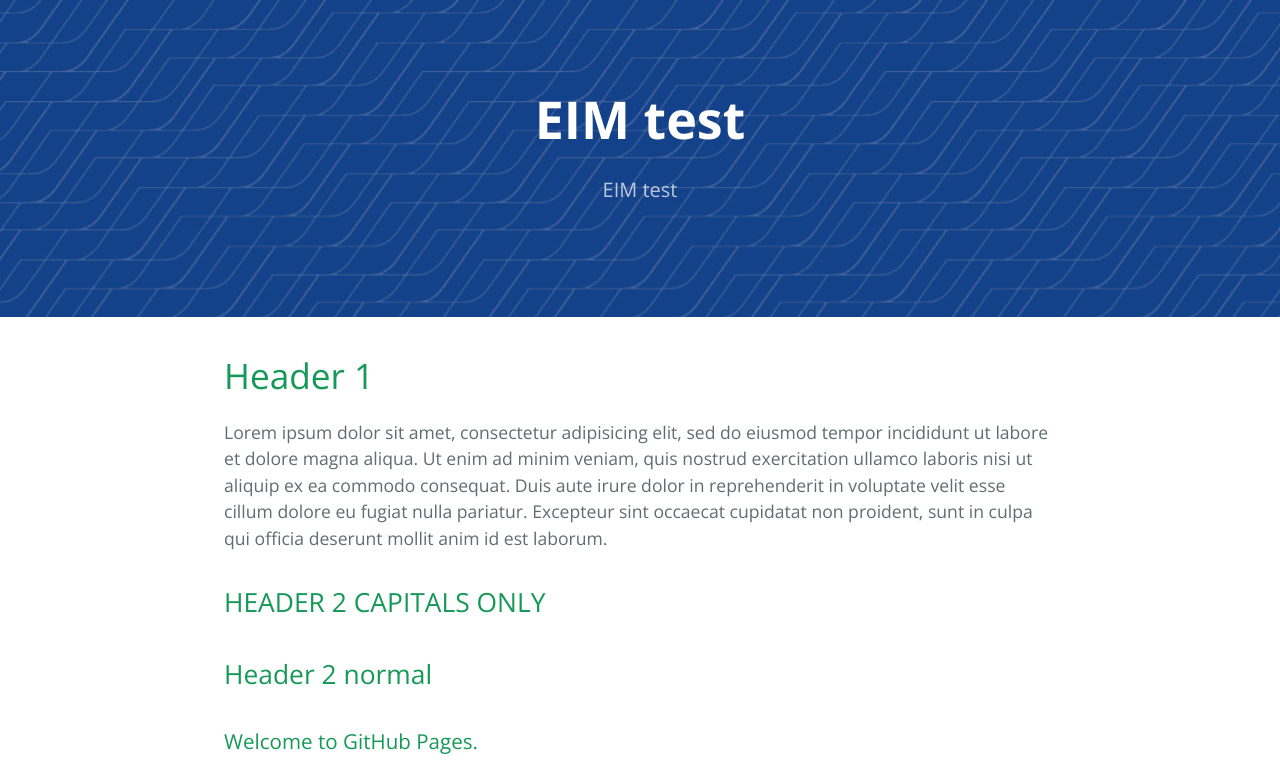
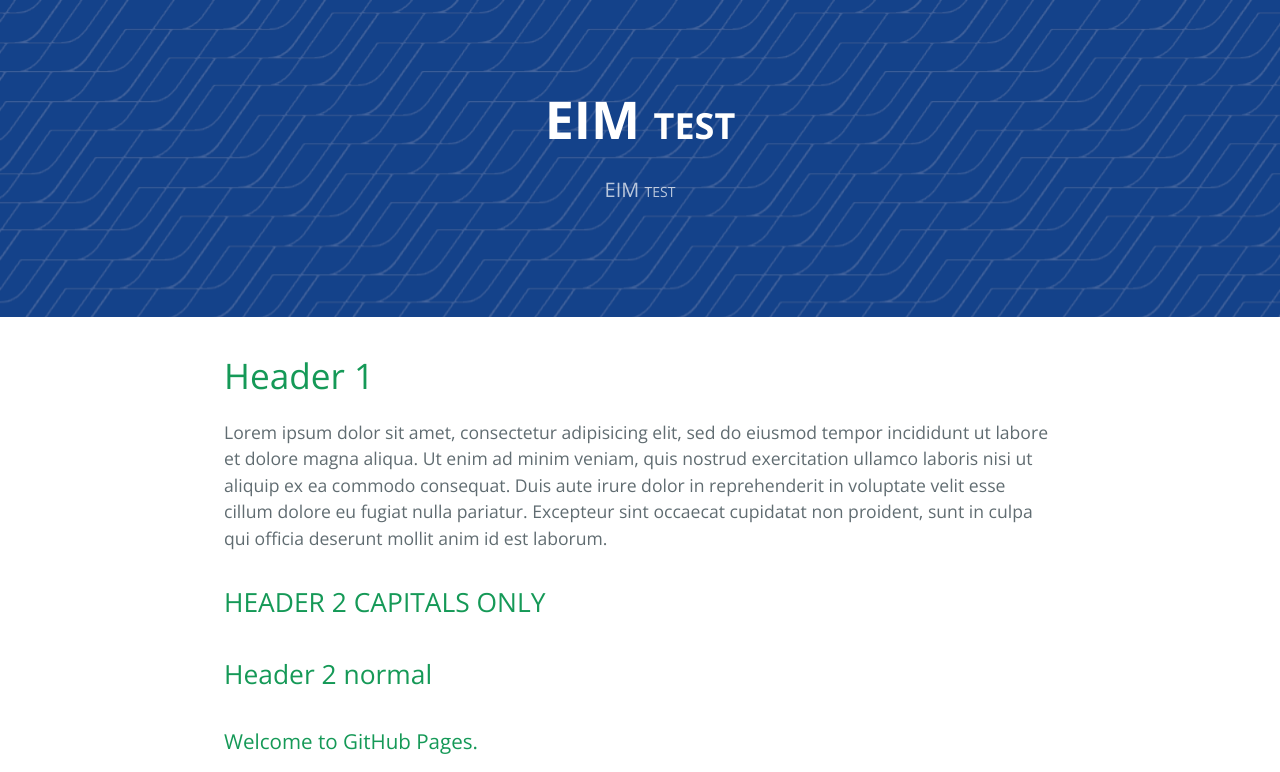
Before and after one commit to edjepetje/bw057.github.io, a plain HTML site: page index.html in a window 1280 px wide. Shown: the top 772 px of the page. Drawn offline with nearby package versions, Linux system fonts and the light colour scheme; files whose address does not match are found by name.

Commit message:
Update index.html

```diff
--- a/index.html
+++ b/index.html
@@ -8,6 +8,7 @@
     <link href='https://fonts.googleapis.com/css?family=Open+Sans:400,700' rel='stylesheet' type='text/css'>
     <link rel="stylesheet" type="text/css" href="stylesheets/stylesheet.css" media="screen">
     <link rel="stylesheet" type="text/css" href="stylesheets/github-light.css" media="screen">
+    <link rel="stylesheet" type="text/css" href="stylesheets/057.css" media="screen">
   </head>
   <body>
     <section class="page-header">
```
